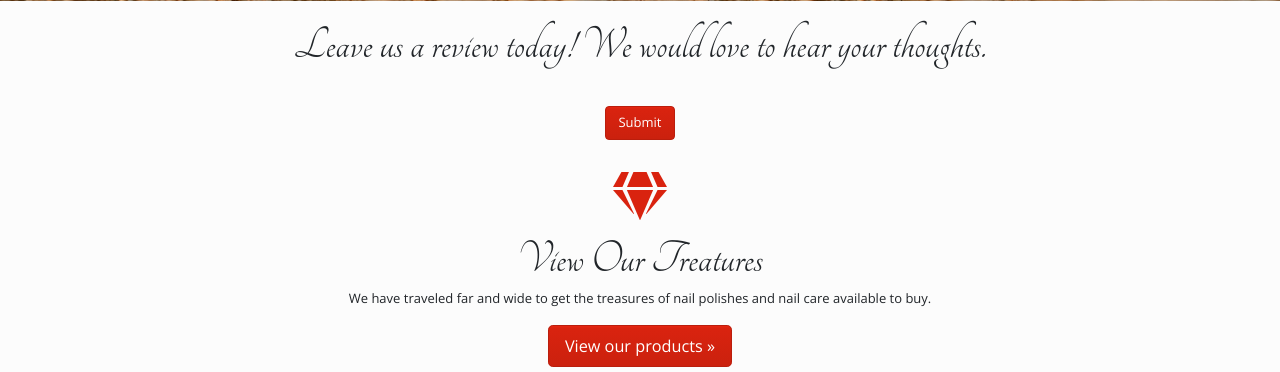
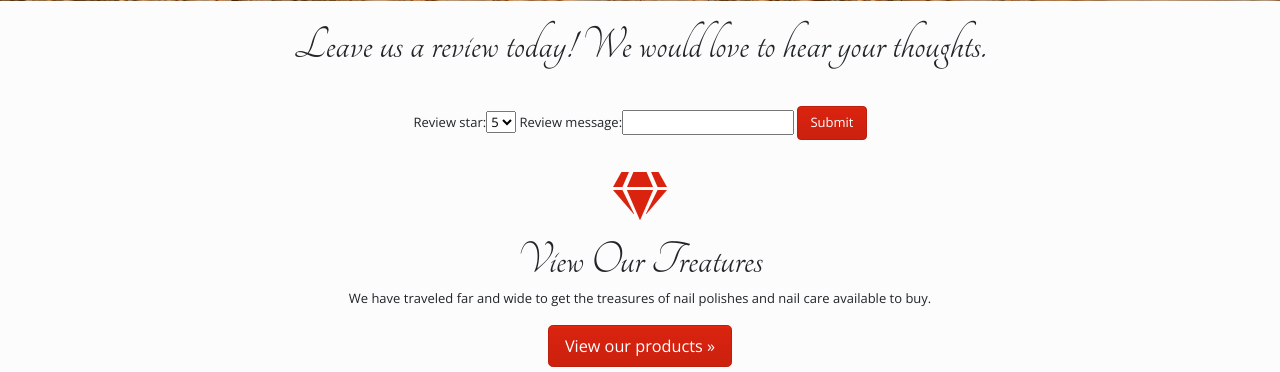
Before and after one commit to katerinaelsasser/NailDeck, a Django app: page /review/ in a window 1280 px wide. Shown: the part 521-893 px from the top of the page. Run offline with Django 3.2, Linux system fonts and the light colour scheme; some libraries are stand-ins or nearby versions; some web fonts are replaced.

Commit message:
fixing review error

```diff
--- a/reviews/forms.py
+++ b/reviews/forms.py
@@ -2,8 +2,7 @@ from django import forms
 from django.forms import ModelForm
 from .models import Review
 
-class review_form(forms.Form):
-    STAR_CHOICES = [(i, i) for i in range(1, 6)]
-
-    review_star = forms.ChoiceField(label='Review Star', choices=STAR_CHOICES, required=False)
-    review_message = forms.CharField(required=True,widget=forms.Textarea)
+class review_form(forms.ModelForm):
+    class Meta:
+        model = Review
+        fields = ('review_star', 'review_message')
--- a/reviews/templates/reviews.html
+++ b/reviews/templates/reviews.html
@@ -34,7 +34,7 @@
             <form method="POST" action="{% url 'review' %}">
                 {% csrf_token %}
                 <div class="form__group">
-                    {{form_review | as_bootstrap }}
+                    {{form | as_bootstrap }}
                 <button class="btn btn-primary" type="submit">Submit</button>
                 </div>
             </form>
```
